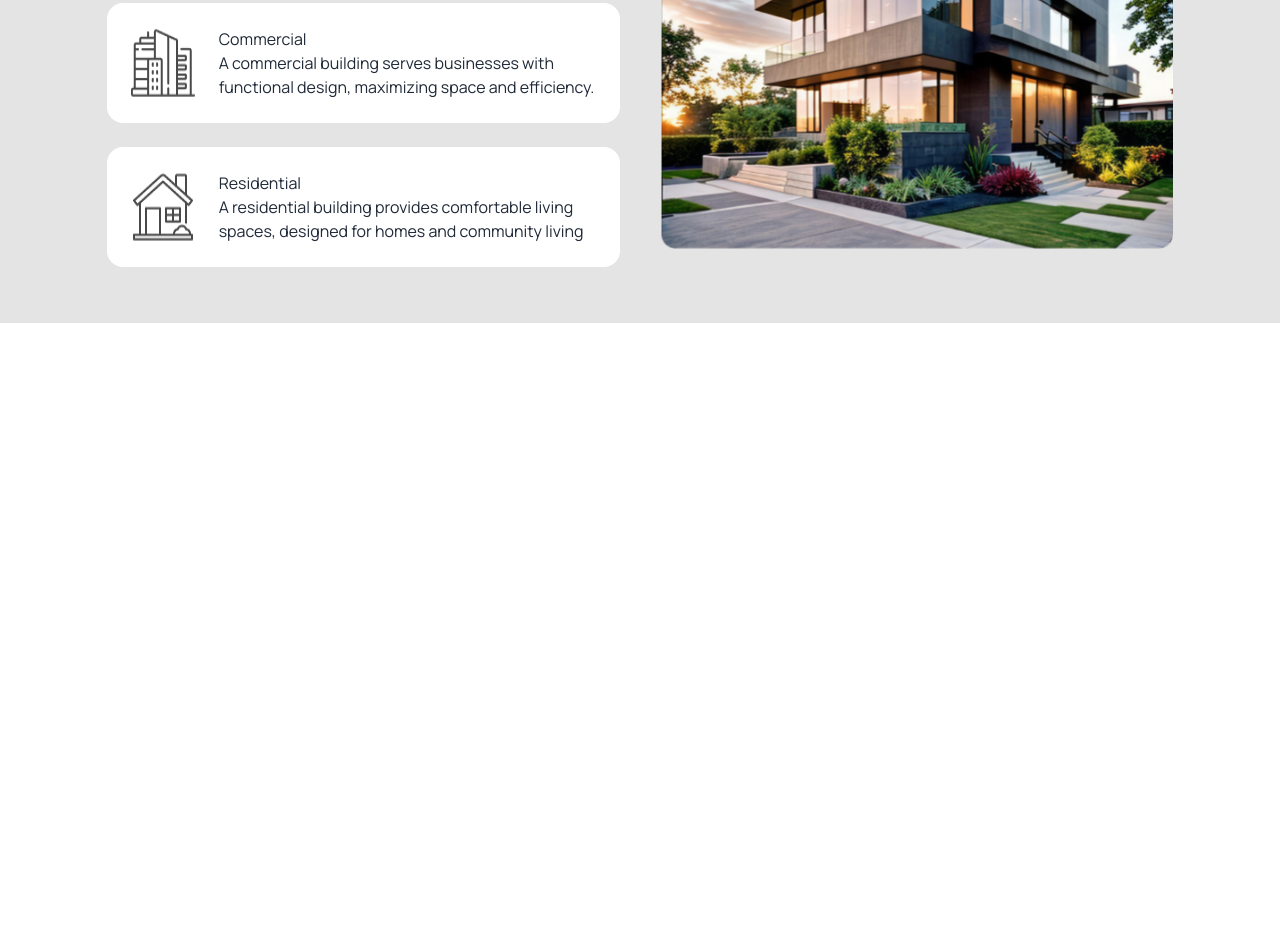
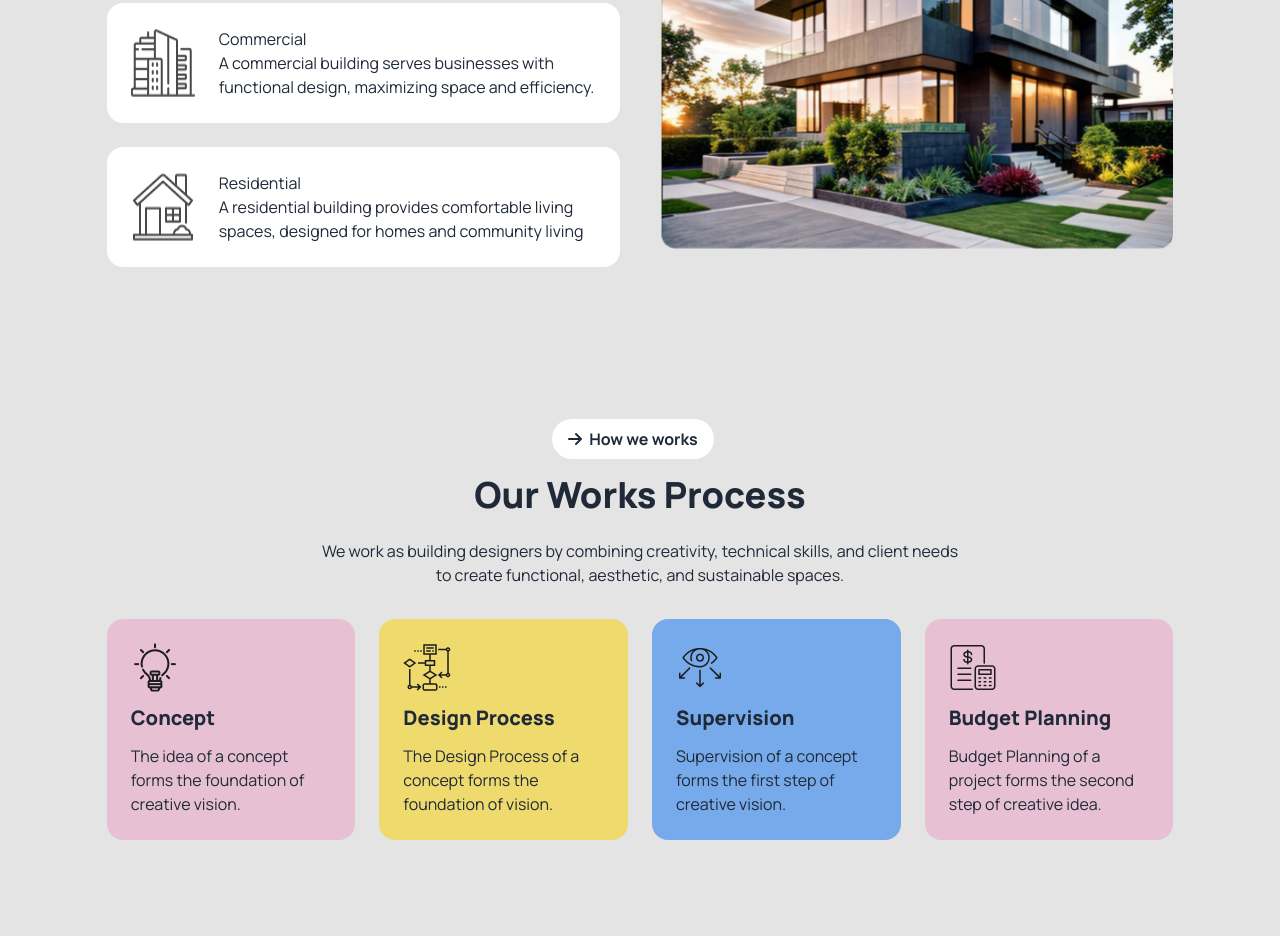
Before and after one commit to MD-Kamrul-Islam-Season/website-task3, a plain HTML site: page index.html in a window 1280 px wide. Shown: the part 1217-2153 px from the top of the page. Before the commit the page ends 1540 px from the top, so only its background shows below. Drawn offline with nearby package versions, Linux system fonts and the light colour scheme.

Commit message:
added Work Process Section

```diff
--- a/index.html
+++ b/index.html
@@ -34,7 +34,7 @@
   </head>
   <body class="manrope bg-[#ebeaea85]">
     <!-- Header Section -->
-    <header class="md:w-5/6 mx-auto py-14">
+    <header class="md:w-5/6 mx-auto py-10 md:py-14">
       <!-- Nav -->
       <nav>
         <div class="navbar justify-between">
@@ -104,7 +104,7 @@
         </div>
       </nav>
       <!-- Banner -->
-      <section class="md:w-5/6 mx-auto py-14">
+      <section class="md:w-5/6 mx-auto py-10 md:py-14">
         <div class="w-5/6 md:w-1/2 mx-auto">
           <img src="assets/banner.png" alt="" />
         </div>
@@ -138,7 +138,7 @@
           <img class="absolute top- left-20" src="assets/Vector.png" alt="" />
         </div>
         <div
-          class="grid gap-10 grid-cols-1 md:grid-cols-2 md:w-5/6 mx-auto py-14"
+          class="grid gap-10 grid-cols-1 md:grid-cols-2 md:w-5/6 mx-auto py-8 md:py-14"
         >
           <div class="w-11/12 md:w-full mx-auto text-center md:text-start">
             <button class="bg-white px-4 py-2 rounded-3xl font-bold">
@@ -181,6 +181,56 @@
           </div>
         </div>
       </section>
+      <!-- Works Process Section -->
+      <section class="bg-[#1e1e1e13] py-8 md:py-24">
+        <div class="w-44 mx-auto items-center">
+          <button class="bg-white px-4 py-2 rounded-3xl font-bold">
+            <i class="fa-solid fa-arrow-right"></i>
+            <span class="ml-1">How we works</span>
+          </button>
+        </div>
+        <h2
+          class="w-5/6 md:w-1/3 mx-auto text-4xl font-extrabold mt-4 mb-6 text-center"
+        >
+          Our Works Process
+        </h2>
+        <p class="w-11/12 md:w-1/2 mx-auto text-center">
+          We work as building designers by combining creativity, technical
+          skills, and client needs to create functional, aesthetic, and
+          sustainable spaces.
+        </p>
+        <div class="grid gap-6 grid-cols-1 md:grid-cols-4 mt-8 w-5/6 mx-auto">
+          <div class="p-6 bg-[#E7C1D3] rounded-2xl">
+            <img src="assets/concept.png" alt="" />
+            <h4 class="text-xl font-extrabold my-3">Concept</h4>
+            <p>
+              The idea of a concept forms the foundation of creative vision.
+            </p>
+          </div>
+          <div class="p-6 bg-[#EFDA6E] rounded-2xl">
+            <img src="assets/flow-chart.png" alt="" />
+            <h4 class="text-xl font-extrabold my-3">Design Process</h4>
+            <p>
+              The Design Process of a concept forms the foundation of vision.
+            </p>
+          </div>
+          <div class="p-6 bg-[#77AAEA] rounded-2xl">
+            <img src="assets/vision.png" alt="" />
+            <h4 class="text-xl font-extrabold my-3">Supervision</h4>
+            <p>
+              Supervision of a concept forms the first step of creative vision.
+            </p>
+          </div>
+          <div class="p-6 bg-[#E7C1D3] rounded-2xl">
+            <img src="assets/budget-planning.png" alt="" />
+            <h4 class="text-xl font-extrabold my-3">Budget Planning</h4>
+            <p>
+              Budget Planning of a project forms the second step of creative
+              idea.
+            </p>
+          </div>
+        </div>
+      </section>
     </main>
     <!-- Footer Section -->
     <footer></footer>
```
